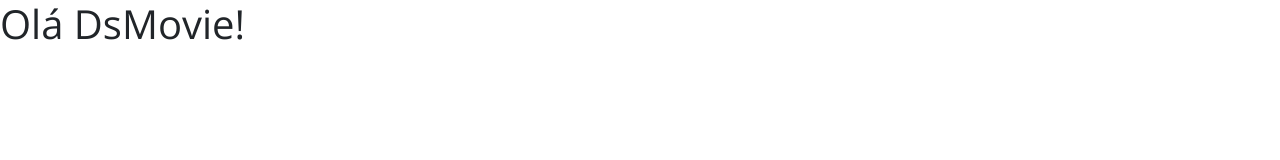
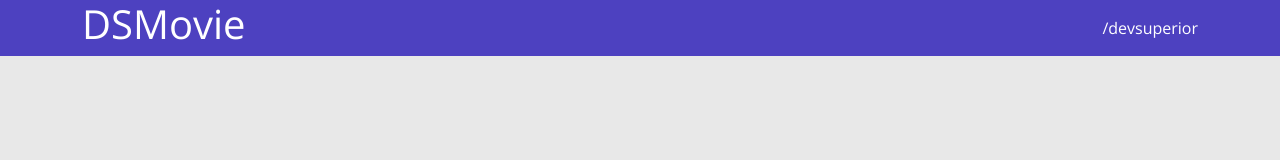
Before and after one commit to MailsonPortugues/dsmovie, a plain HTML site: page index.html in a window 1280 px wide. Drawn offline with nearby package versions, Linux system fonts and the light colour scheme.

Commit message:
Barra Superior PARTE 1

```diff
--- a/css/styles.css
+++ b/css/styles.css
@@ -1,5 +1,25 @@
 @import url('https://fonts.googleapis.com/css2?family=Open+Sans:wght@300;400;700&display=swap');
 
 *{
+    box-sizing: border-box;
     font-family: "Open Sans", sans-serif;
 }
+
+html, body {
+    background-color: #e8e8e8;
+}
+header{
+    background-color: #4D41C0;
+    color: #FFFFFF;
+}
+
+nav {
+    display: flex;
+    align-items: center;
+    justify-content: space-between;
+}
+a, a:hover {
+    text-decoration: none;
+    color: unset;
+
+}
--- a/index.html
+++ b/index.html
@@ -12,6 +12,12 @@
 
 </head>
 <body>
-    <h1>Olá DsMovie!</h1>
+   <header>
+       <nav class="container">
+          <h1>DSMovie</h1>
+          <a href="https:/github.com/devsuperior">/devsuperior</a>
+       </nav>
+   </header>
+
 </body>
 </html>
```
